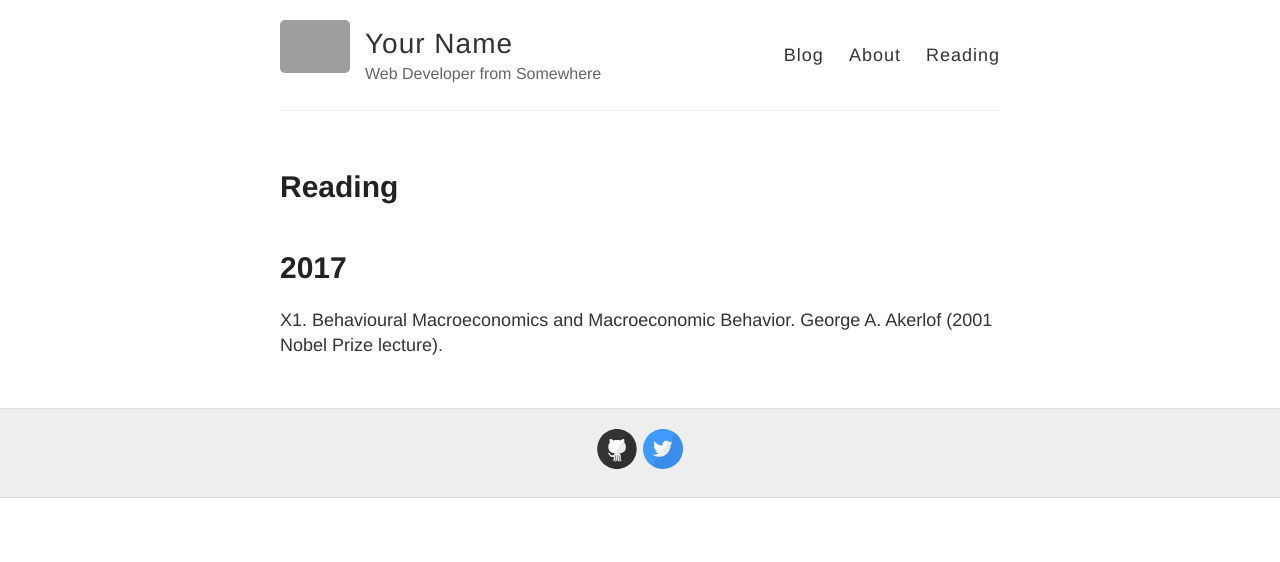
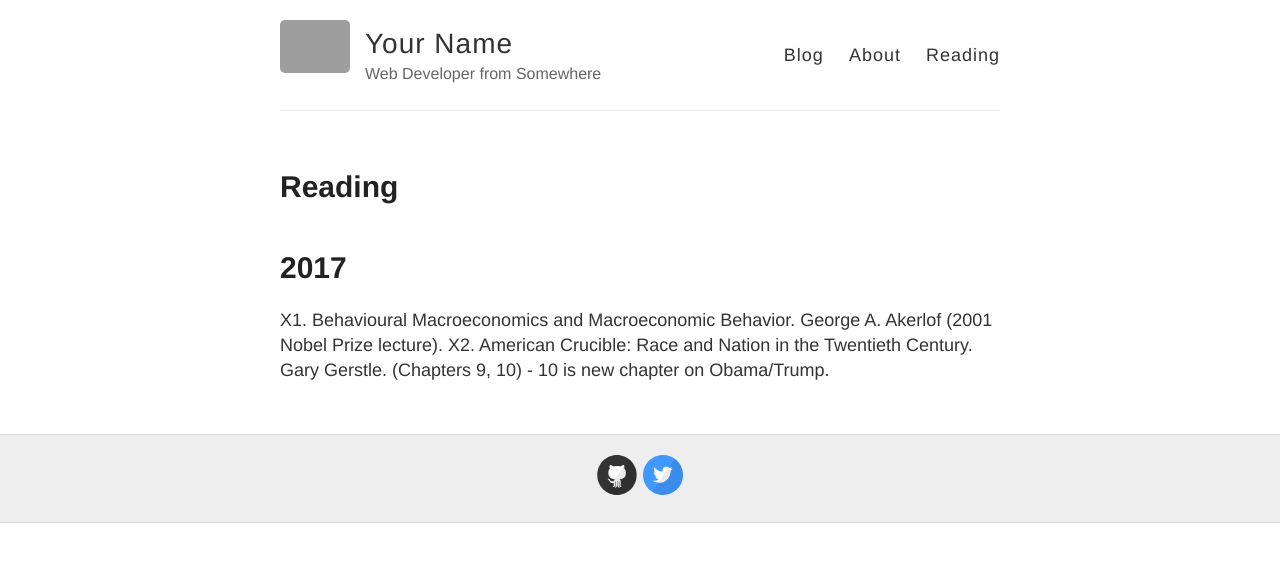
Before and after one commit to ejaxon/ejaxon.github.io, a Jekyll site: the page built from xreading.md, in a window 1280 px wide. Shown: the top 562 px of the page. Built offline with Jekyll 4.4.1, drawn with Linux system fonts in a browser that asks for light colours; grey boxes are pictures that could not be loaded.

Commit message:
Adding Crucible

```diff
--- a/xreading.md
+++ b/xreading.md
@@ -5,3 +5,4 @@ permalink: /reading/
 ---
 # 2017
 X1. Behavioural Macroeconomics and Macroeconomic Behavior. George A. Akerlof (2001 Nobel Prize lecture).
+X2. American Crucible: Race and Nation in the Twentieth Century. Gary Gerstle. (Chapters 9, 10) - 10 is new chapter on Obama/Trump.
```
